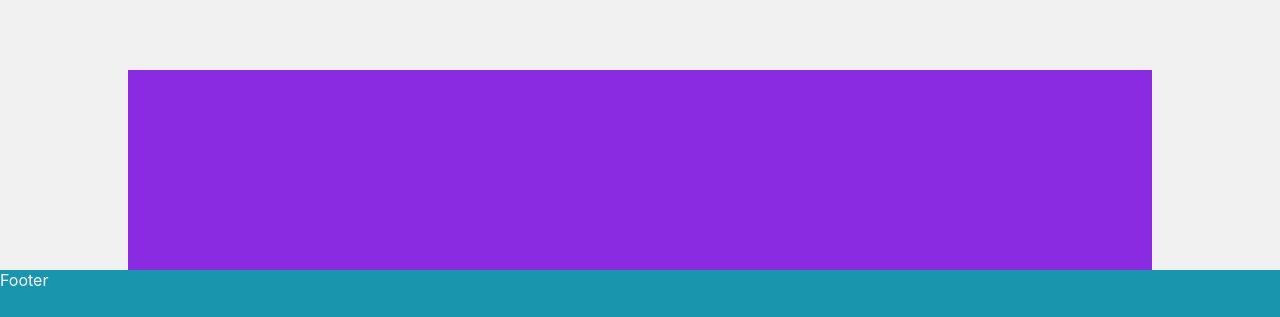
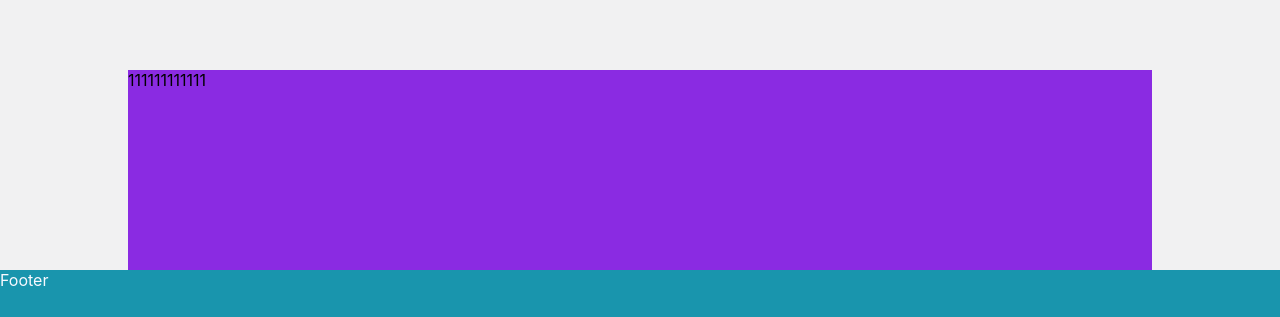
Before and after one commit to maskaa22/ulia-website, a React (Create React App) app: page / in a window 1280 px wide. Shown: the part 740-1057 px from the top of the page. Built offline with nearby package versions, Linux system fonts and the light colour scheme.

Commit message:
css main_about my  _v8

```diff
--- a/src/components/main/Main.js
+++ b/src/components/main/Main.js
@@ -24,7 +24,7 @@ export class Main extends React.Component {
           </article>
         </section></div>
         <div className='container'>
-          <section className='books'></section>
+          <section className='books'>111111111111</section>
         </div>
       </main>
     )
```
